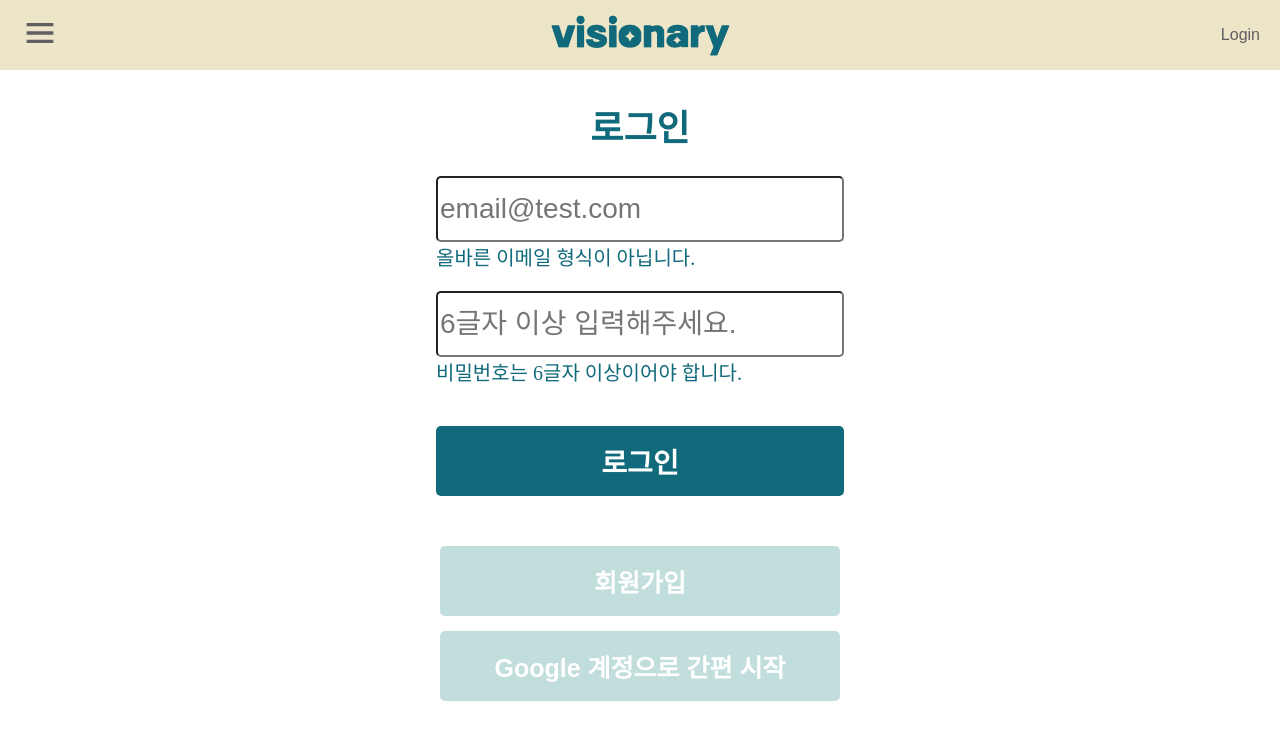
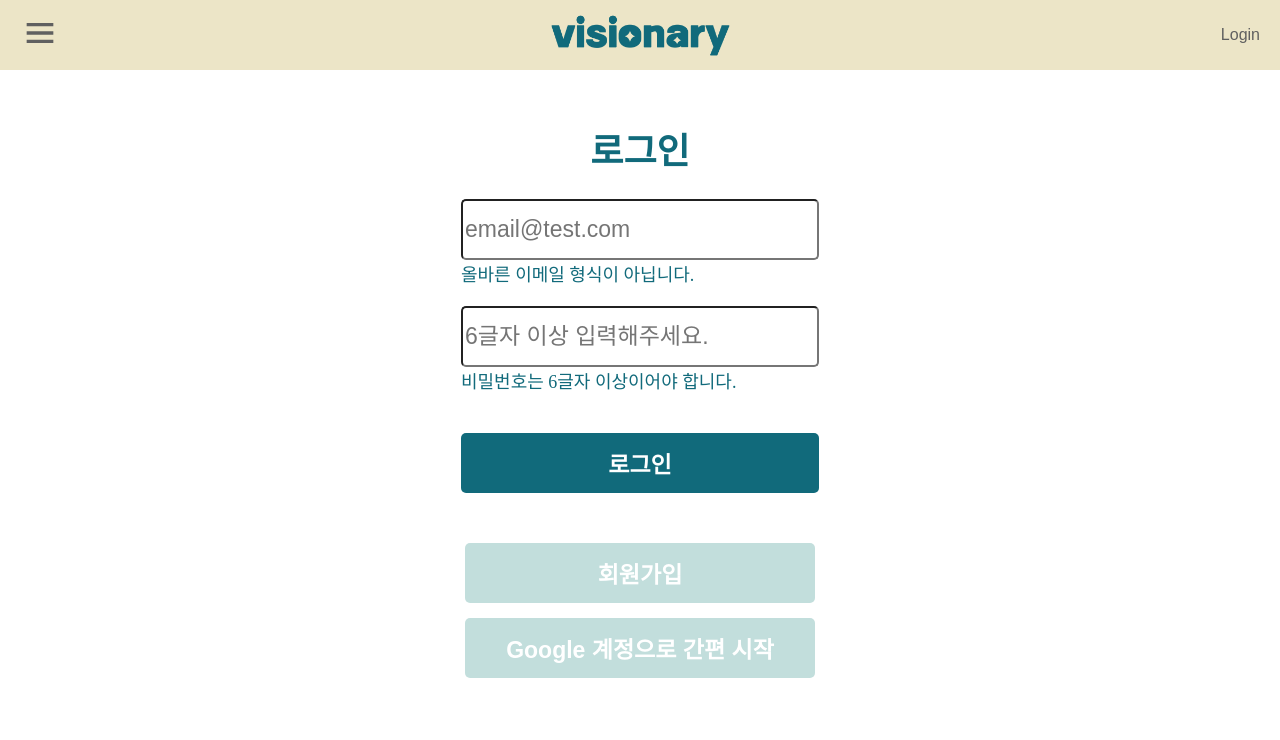
Before and after one commit to hjkim1137/visionary-mirror, a React (Create React App) app: page /login in a window 1280 px wide. Shown: the top 740 px of the page. Built offline with nearby package versions, Linux system fonts and the light colour scheme; no server answers.

Commit message:
[design] 전반적인 규격 수정

```diff
--- a/src/components/GetSampleBoard/GetSampleBoard.module.scss
+++ b/src/components/GetSampleBoard/GetSampleBoard.module.scss
@@ -82,9 +82,9 @@
 }
 
 .visionStartBtn {
-  width: 300px;
-  height: 80px;
-  font-size: 28px;
+  width: 260px;
+  height: 70px;
+  font-size: 25px;
   margin-top: 60px;
   text-align: center;
   background-color: #116a7b;
@@ -95,3 +95,12 @@
   font-weight: 500;
   cursor: pointer;
 }
+
+// 버튼 눌림 효과
+.visionStartBtn {
+  transition: transform 0.1s ease-in-out;
+}
+
+.visionStartBtn:active {
+  transform: scale(0.95);
+}
--- a/src/components/Home/Home.module.scss
+++ b/src/components/Home/Home.module.scss
@@ -1,6 +1,6 @@
 .container {
-  width: 600px;
-  height: 600px;
+  width: 500px;
+  height: 500px;
   display: flex;
   overflow-x: hidden;
   align-items: center;
@@ -11,7 +11,7 @@
   left: 50%;
   transform: translate(-50%, -50%);
   font-style: italic;
-  font-size: 76px;
+  font-size: 63px;
   font-weight: 700;
   border: none;
   border-radius: 500px;
@@ -20,8 +20,8 @@
 }
 
 .container2 {
-  width: 640px;
-  height: 640px;
+  width: 540px;
+  height: 540px;
   display: flex;
   overflow-x: hidden;
   align-items: center;
--- a/src/components/MakeBoardName/MakeBoardName.module.scss
+++ b/src/components/MakeBoardName/MakeBoardName.module.scss
@@ -14,7 +14,7 @@
 }
 
 .title {
-  font-size: 35px;
+  font-size: 32px;
   color: #116a7b;
   font-weight: 600;
 }
@@ -25,20 +25,20 @@
   height: 55px;
   border: 1px solid lightgray;
   border-radius: 5px;
-  font-size: 30px;
+  font-size: 28px;
 }
 
 .inputName:focus {
   background-color: rgb(214, 222, 247);
-  font-size: 30px;
+  font-size: 28px;
 }
 
 .nextBtn {
-  width: 250px;
+  width: 180px;
   height: 60px;
 
   margin-top: 50px;
-  font-size: 30px;
+  font-size: 25px;
   text-align: center;
   background-color: #116a7b;
   border: none;
@@ -49,8 +49,17 @@
   cursor: pointer;
 }
 
+// 버튼 눌림 효과
+.nextBtn {
+  transition: transform 0.1s ease-in-out;
+}
+
+.nextBtn:active {
+  transform: scale(0.95);
+}
+
 .nameLimit {
   color: #116a7b;
-  font-size: 28px;
+  font-size: 22px;
   margin-top: 8px;
 }
--- a/src/components/MyVisionBoard/BoardCollection.module.scss
+++ b/src/components/MyVisionBoard/BoardCollection.module.scss
@@ -52,8 +52,8 @@
 }
 
 .container {
-  width: 350px;
-  height: 350px;
+  width: 300px;
+  height: 300px;
 
   border-radius: 7px;
   border: 0.5px solid lightgray;
@@ -96,7 +96,7 @@
 .leftButton {
   display: flex;
   align-items: center;
-  height: 100px;
+  height: 80px;
   width: 50px;
 
   font-size: 25px;
@@ -119,7 +119,7 @@
   display: flex;
   align-items: center;
 
-  height: 100px;
+  height: 80px;
   width: 50px;
   font-size: 25px;
 
@@ -179,7 +179,7 @@
   display: flex;
   align-items: center;
 
-  font-size: 23px;
+  font-size: 20px;
   cursor: pointer;
 }
 
@@ -194,7 +194,7 @@
   display: flex;
   align-items: center;
 
-  font-size: 23px;
+  font-size: 20px;
   cursor: pointer;
 }
 
@@ -218,8 +218,8 @@
 }
 
 .dot {
-  height: 23px;
-  width: 23px;
+  height: 20px;
+  width: 20px;
   background-color: #bbb;
   border-radius: 50%;
   display: inline-block;
--- a/src/components/SignIn/SignInCompo.module.scss
+++ b/src/components/SignIn/SignInCompo.module.scss
@@ -19,24 +19,24 @@
 }
 
 .inputBox {
-  width: 400px;
-  height: 60px;
+  width: 350px;
+  height: 55px;
   margin-top: 10px;
 
   border-radius: 5px;
-  font-size: 28px;
+  font-size: 23px;
 }
 
 .inputBox:focus {
   background-color: rgb(214, 222, 247);
-  font-size: 28px;
+  font-size: 23px;
 }
 
 .loginBtn {
   width: 100%;
-  height: 70px;
+  height: 60px;
   margin-top: 30px;
-  font-size: 28px;
+  font-size: 23px;
   text-align: center;
   background-color: #116a7b;
   justify-content: center;
@@ -49,10 +49,10 @@
 }
 
 .registerBtn {
-  width: 400px;
-  height: 70px;
+  width: 350px;
+  height: 60px;
   margin-top: 50px;
-  font-size: 25px;
+  font-size: 23px;
   text-align: center;
   background-color: #c2dedc;
   border: none;
@@ -68,10 +68,10 @@
 }
 
 .googleBtn {
-  width: 400px;
-  height: 70px;
+  width: 350px;
+  height: 60px;
   margin-top: 15px;
-  font-size: 25px;
+  font-size: 23px;
   text-align: center;
   background-color: #c2dedc;
   border: none;
@@ -89,6 +89,6 @@
 .error {
   color: #116a7b;
   font-weight: 500;
-  font-size: 20px;
+  font-size: 18px;
   margin-bottom: 10px;
 }
--- a/src/components/SignUp/SignUpCompo.module.scss
+++ b/src/components/SignUp/SignUpCompo.module.scss
@@ -12,16 +12,16 @@
 }
 
 .inputBox {
-  width: 400px;
-  height: 60px;
+  width: 350px;
+  height: 55px;
   margin-top: 10px;
   border-radius: 5px;
-  font-size: 28px;
+  font-size: 23px;
 }
 
 .inputBox:focus {
   background-color: rgb(214, 222, 247);
-  font-size: 28px;
+  font-size: 23px;
 }
 
 .title {
@@ -35,7 +35,7 @@
   width: 100%;
   height: 60px;
   margin-top: 50px;
-  font-size: 25px;
+  font-size: 23px;
   text-align: center;
   background-color: #116a7b;
   border: none;
@@ -59,6 +59,6 @@ span {
 .error {
   color: #116a7b;
   font-weight: 500;
-  font-size: 20px;
+  font-size: 18px;
   margin-bottom: 10px;
 }
```
